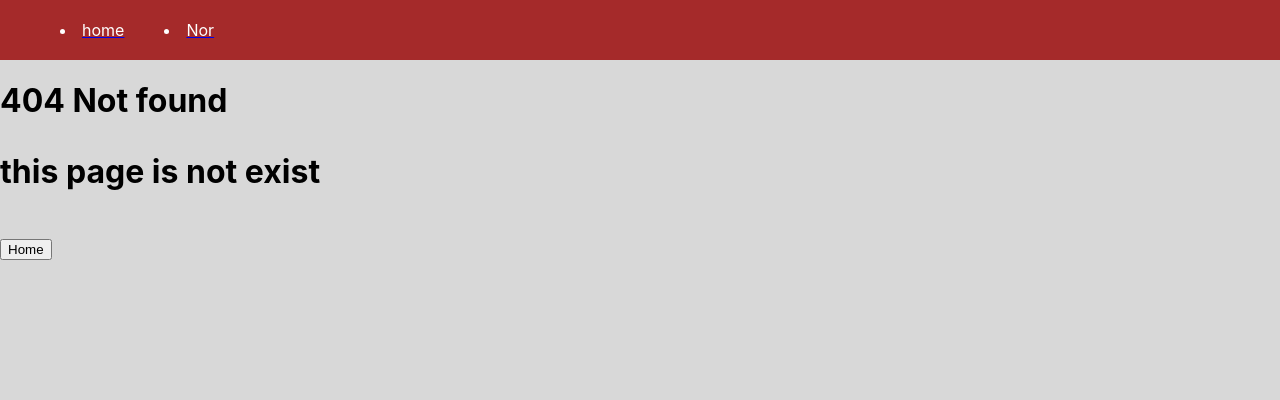
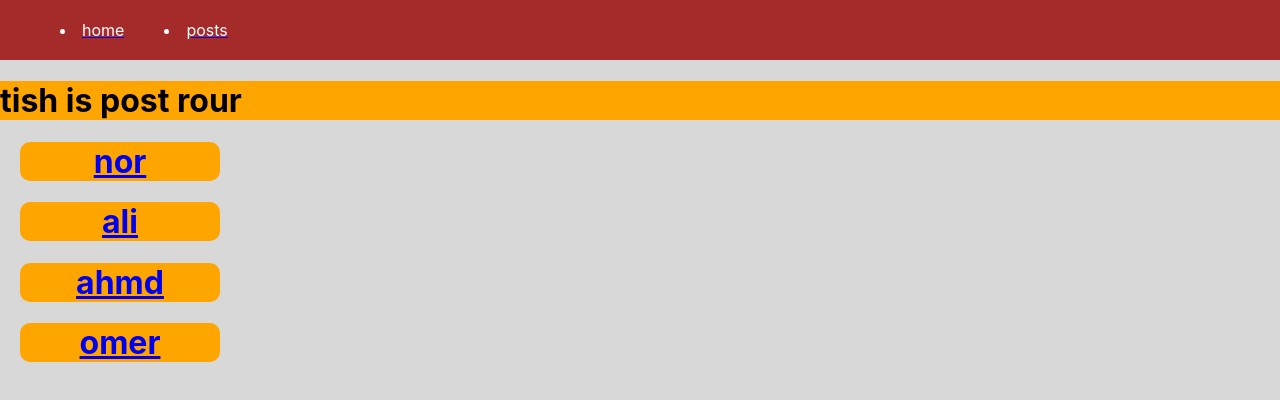
Before and after one commit to noribrra/todolist-using-react, a React (Create React App) app: page /POST in a window 1280 px wide. Before the commit this address had no page. Shown: the top 400 px of the page. Built offline with nearby package versions, Linux system fonts and the light colour scheme.

Commit message:
nestit rout

```diff
--- a/src/App.js
+++ b/src/App.js
@@ -5,8 +5,12 @@ import Home from "./commponent/Home";
 import Nor from "./commponent/Nor";
 import Post from "./commponent/Post";
 import Page040 from "./commponent/Page040";
+import Delete from "./commponent/Delete";
+import Create from "./commponent/Create";
+import Postleout from "./commponent/Postleout";
 
 import { Postcontext } from "./context/Postcontext";
+
 function App() {
   let postdata = [
     {
@@ -36,8 +40,14 @@ function App() {
         <Nav />
         <Routes>
           <Route path="/" element={<Home />} />
-          <Route path="/nor" element={<Nor />} />
-          <Route path="/postd/:postId" element={<Post />} />
+
+          <Route path="/POST" element={<Postleout />}>
+            <Route index element={<Nor />} />
+            <Route path=":postId" element={<Post />} />
+            <Route path="delete" element={<Delete />} />
+            <Route path="create" element={<Create />} />
+          </Route>
+
           <Route path="*" element={<Page040 />} />
         </Routes>
       </>
--- /dev/null
+++ b/src/commponent/Create.js
@@ -0,0 +1,8 @@
+export default function Create() {
+  return (
+    <>
+      <h1>creat</h1>
+      <button color="green">creat</button>
+    </>
+  );
+}
--- /dev/null
+++ b/src/commponent/Delete.js
@@ -0,0 +1,8 @@
+export default function Delete() {
+  return (
+    <>
+      <h1>Delete</h1>
+      <button color="red">delete</button>
+    </>
+  );
+}
--- a/src/commponent/Nav.js
+++ b/src/commponent/Nav.js
@@ -17,9 +17,9 @@ export default function Nav() {
           home
         </li>
       </Link>
-      <Link to="/nor">
+      <Link to="/post">
         <li style={{ margin: "0px 20px", color: "#fff", cursor: "pointer" }}>
-          Nor
+          posts
         </li>
       </Link>
     </div>
--- a/src/commponent/Nor.js
+++ b/src/commponent/Nor.js
@@ -17,7 +17,7 @@ export default function Nor() {
           borderRadius: "10px",
         }}
       >
-        <Link to={`/postd/${post.id}`}>
+        <Link to={`/post/${post.id}`}>
           <h1>{post.title}</h1>
         </Link>
       </div>
--- /dev/null
+++ b/src/commponent/Postleout.js
@@ -0,0 +1,12 @@
+import { Outlet } from "react-router-dom";
+
+export default function Postleout() {
+  return (
+    <>
+      <h1 style={{ backgroundColor: "orange" }}>tish is post rour</h1>
+      <div>
+        <Outlet />
+      </div>
+    </>
+  );
+}
```
